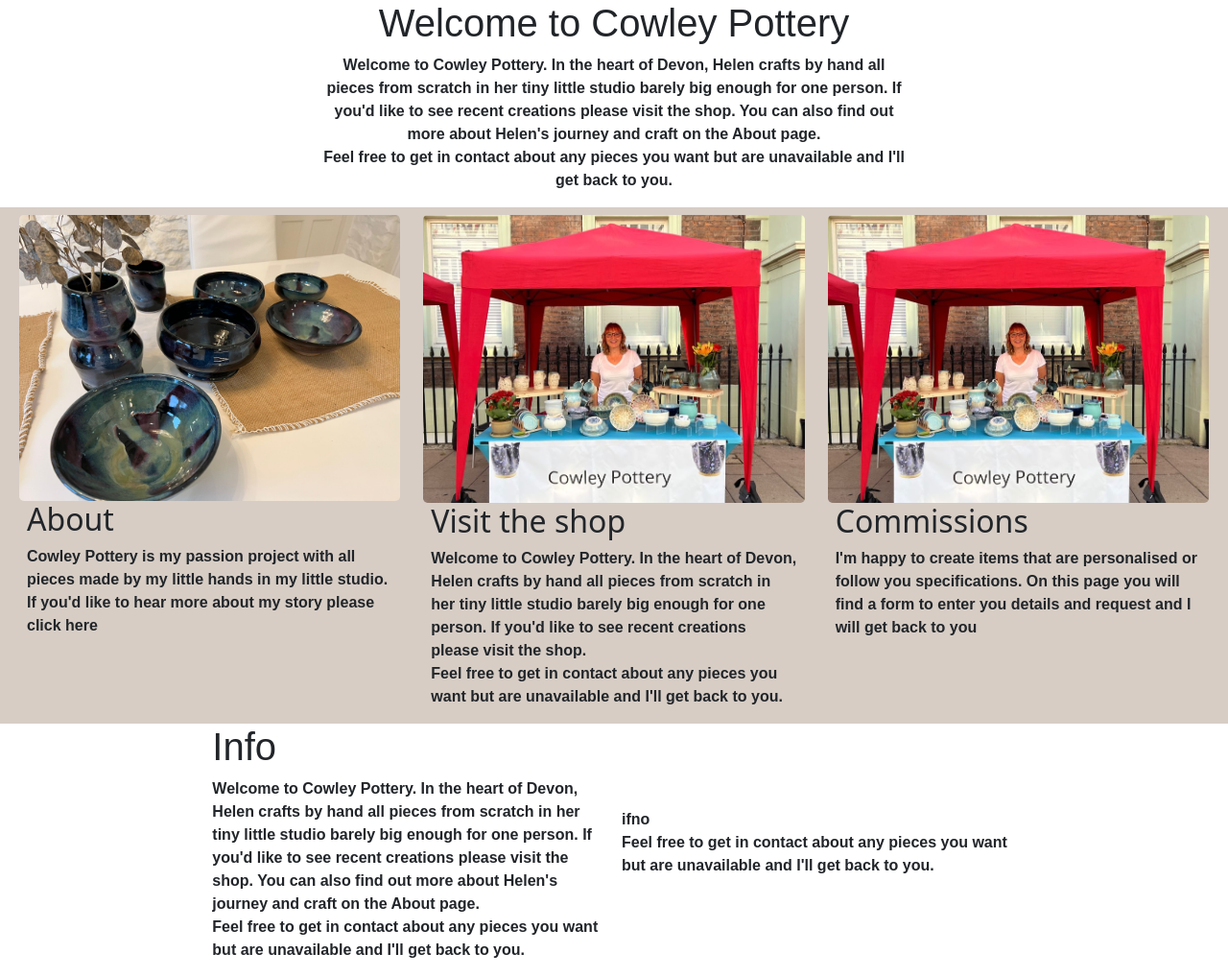
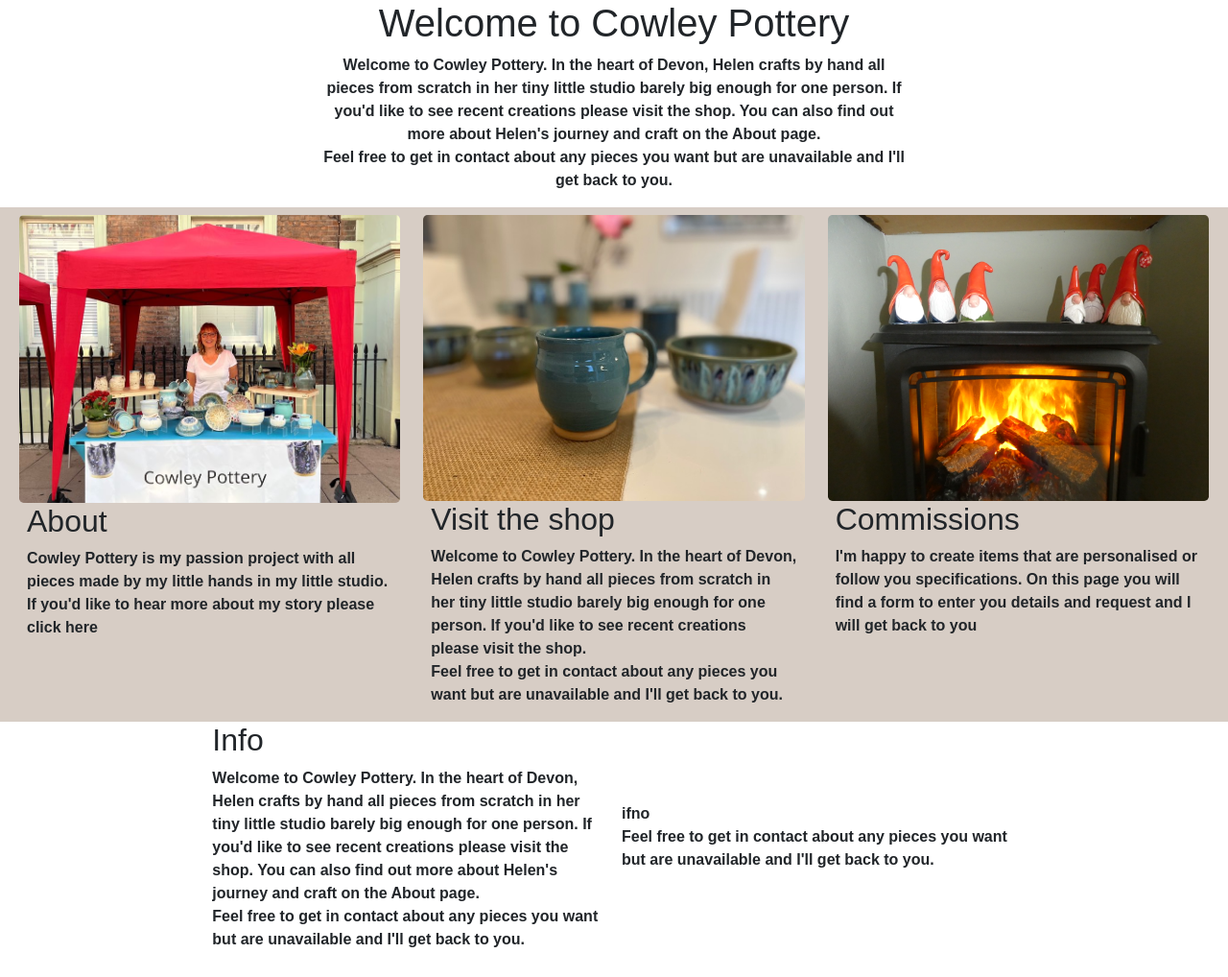
Before and after one commit to LordButley/CowleyPottery, a Django app: page /home/ in a window 1280 px wide. Shown: the part 86-1104 px from the top of the page at 96% size. After the commit the page ends 1073 px from the top, so only its background shows below. Run offline with Django 3.2, Linux system fonts and the light colour scheme; some libraries are stand-ins or nearby versions; some web fonts are replaced.

Commit message:
add new tile photos on index.html

```diff
--- a/home/templates/home/index.html
+++ b/home/templates/home/index.html
@@ -23,7 +23,7 @@
     </div>
     <div class="row h-100 justify-content-center px-2">
         <div class="col-12 col-md-4 col-xxl-3 pt-2">
-            <img class="img-fluid rounded-3 tile-image" src="/media/homepage1.jpg" alt="Pottery examples">
+            <img class="img-fluid rounded-3 tile-image" src="/media/Stall.jpg" alt="Pottery examples">
             <div class = "px-2">
             <h2>
                 About
@@ -40,7 +40,7 @@
 
         </div>
         <div class="col-12 col-md-4 col-xxl-3 pt-2">
-            <img class="img-fluid rounded-3 tile-image" src="/media/Stall.jpg" alt="Pottery examples">
+            <img class="img-fluid rounded-3 tile-image" src="/media/bluemugfade.jpg" alt="Pottery examples">
             <div class = "px-2">
             <h2>
                 Visit the shop
@@ -58,7 +58,7 @@
 
         </div>
         <div class="col-12 col-md-4 col-xxl-3 pt-2">
-            <img class="img-fluid rounded-3 tile-image" src="/media/Stall.jpg" alt="Pottery examples">
+            <img class="img-fluid rounded-3 tile-image image-top-align" src="/media/dwarvesfire.JPG" alt="Pottery examples">
             <div class = "px-2">
             <h2>
                 Commissions
@@ -74,9 +74,9 @@
     </div>
     <div class="row h-100 justify-content-center bg-white">
         <div class="col-12 col-md-4 my-auto px-2">
-            <h1>
+            <h2>
                 Info
-            </h1>
+            </h2>
             <p>
                 Welcome to Cowley Pottery. In the heart of Devon, Helen crafts by hand all pieces from scratch in her
                 tiny little studio barely big enough for one person. If you'd like to see recent creations please visit
--- a/static/css/base.css
+++ b/static/css/base.css
@@ -8,7 +8,7 @@ body {
     background-color: #d7cdc5;
 }
 
-h1 {
+h1, h2 {
     font-family: "Chelsea Market", sans-serif;
 }
 
@@ -46,3 +46,7 @@ p {
     overflow:hidden;
     object-fit: cover;
 }
+
+.image-top-align {
+    object-position: top;
+}
```
Also changed, not shown: media/Halloween.JPG (added), media/bluemugfade.jpg (added), media/dwarvesfire.JPG (added).
